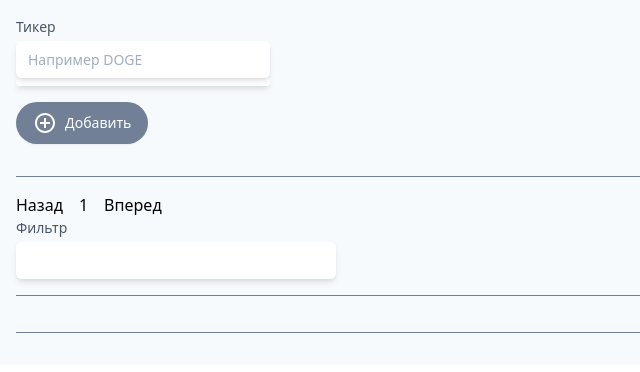
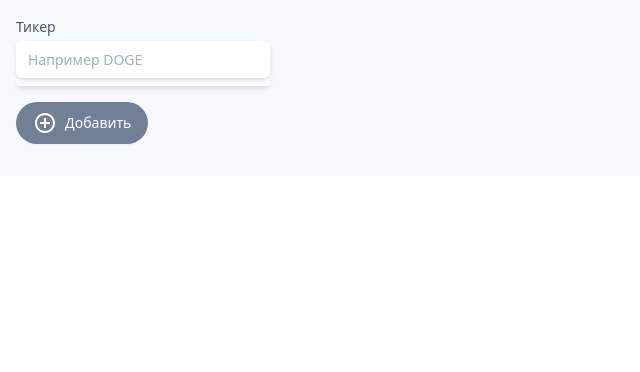
Before and after one commit to lenaonisch/cryptonomicon-ng, an Angular app: page / in a window 1280 px wide. Shown: the top 372 px of the page, without its empty margins (0-640 px from the left). Built offline with nearby package versions, Linux system fonts and the light colour scheme.

Commit message:
button modified and applied for Forward and Backward. pagination started

```diff
--- a/src/app/components/add-ticker/add-ticker.component.html
+++ b/src/app/components/add-ticker/add-ticker.component.html
@@ -54,7 +54,7 @@
         </div>
       </div>
     </div>
-    <app-iconed-button (btnClick) = "addTickerHandler($event.value);" [iconPath]="addButtonIconPath"></app-iconed-button>
+    <app-iconed-button (btnClick) = "addTickerHandler($event.value);" [text]="'Добавить'" [iconPath]="addButtonIconPath"></app-iconed-button>
   </section>
   <div class="inline-block">
     <!-- <slot name="advert" /> -->
--- a/src/app/components/iconed-button/iconed-button.component.html
+++ b/src/app/components/iconed-button/iconed-button.component.html
@@ -1,6 +1,11 @@
 <button
     (click)="onClick()"
     type="button"
+    [ngClass]="{
+      'hover:bg-gray-700': isEnabled,
+      'bg-gray-600': isEnabled,
+      'bg-gray-500': !isEnabled
+    }"
     class="
       my-4
       inline-flex
@@ -14,8 +19,6 @@
       font-medium
       rounded-full
       text-white
-      bg-gray-600
-      hover:bg-gray-700
       transition-colors
       duration-300
       focus:outline-none focus:ring-2 focus:ring-offset-2 focus:ring-gray-500
@@ -34,5 +37,5 @@
         [attr.d]="iconPath"
       ></path>
     </svg>
-    Добавить
+    {{text}}
   </button>
--- a/src/app/components/iconed-button/iconed-button.component.ts
+++ b/src/app/components/iconed-button/iconed-button.component.ts
@@ -10,6 +10,8 @@ export class IconedButtonComponent implements OnInit {
   @Output() btnClick = new EventEmitter();
 
   @Input() iconPath: string = '';
+  @Input() text: string = "";
+  @Input() isEnabled: boolean = true;
 
   constructor() {}
 
--- a/src/app/components/tickers-list/tickers-list.component.html
+++ b/src/app/components/tickers-list/tickers-list.component.html
@@ -1,72 +1,18 @@
-<!-- <div *ngif="tickers.length > 0"> -->
-<div>
+<div *ngIf="tickers.length > 0">
   <hr class="w-full border-t border-gray-600 my-4" />
-    <button
-      onClick="onBackwardClick"
-      type="button"
-      class="
-        my-4
-        inline-flex
-        items-center
-        py-2
-        px-4
-        border border-transparent
-        shadow-sm
-        text-sm
-        leading-4
-        font-medium
-        rounded-full
-        text-white
-        transition-colors
-        duration-300
-        focus:outline-none
-        focus:ring-2
-        focus:ring-offset-2
-        focus:ring-gray-500
-      "
-      :disabled="backwardPageEnabled ? false : true"
-      :class="{
-        'hover:bg-gray-700': backwardPageEnabled,
-        'bg-gray-600': backwardPageEnabled,
-        'bg-gray-500': !backwardPageEnabled,
-      }"
-    >
-      Назад
-    </button>
+  <app-iconed-button
+    (btnClick)="onBackwardClick()"
+    [text]="'Назад'"
+    [iconPath]="''"
+    [isEnabled]="backwardPageEnabled"
+  ></app-iconed-button>
   <div class="inline-block mx-4">{{ page }}</div>
-    <button
-      onClick="onForwardClick"
-      type="button"
-      class="
-        my-4
-        mx-2
-        inline-flex
-        items-center
-        py-2
-        px-4
-        border border-transparent
-        shadow-sm
-        text-sm
-        leading-4
-        font-medium
-        rounded-full
-        text-white
-        transition-colors
-        duration-300
-        focus:outline-none
-        focus:ring-2
-        focus:ring-offset-2
-        focus:ring-gray-500
-      "
-      :disabled="forwardPageEnabled ? false : true"
-      :class="{
-        'hover:bg-gray-700': forwardPageEnabled,
-        'bg-gray-600': forwardPageEnabled,
-        'bg-gray-500': !forwardPageEnabled,
-      }"
-    >
-      Вперед
-    </button>
+  <app-iconed-button
+    (btnClick)="onForwardClick()"
+    [text]="'Вперед'"
+    [iconPath]="''"
+    [isEnabled]="forwardPageEnabled"
+  ></app-iconed-button>
   <div class="max-w-xs">
     <label for="filter" class="block text-sm font-medium text-gray-700"
       >Фильтр</label
@@ -98,7 +44,7 @@
         *ngFor="let t of tickers"
         (click)="select(t.name)"
         [ngClass]="{
-            'border-4': (selectedTicker$ | async ) === t.name
+          'border-4': (selectedTicker$ | async) === t.name
         }"
         class="
           bg-white
@@ -119,8 +65,7 @@
               :to="{ name: 'coinDetails', params: { name: t.name } }"
             >
               {{ t.name }}
-                </a
-              >
+            </a>
           </dt>
           <dd class="mt-1 text-3xl font-semibold text-gray-900">
             {{ t.price }}
@@ -133,7 +78,7 @@
         </div>
 
         <button
-            (click)="handleDelete(t); $event.stopPropagation();"
+          (click)="handleDelete(t); $event.stopPropagation()"
           class="
             flex
             items-center
--- a/src/app/components/tickers-list/tickers-list.component.ts
+++ b/src/app/components/tickers-list/tickers-list.component.ts
@@ -14,9 +14,38 @@ export class TickersListComponent implements OnInit {
 
   page: number = 1;
   tickers: Array<Ticker> = [];
-  paginatedTickers: Array<Ticker> = [];
+  filter: string = '';
   isTickerExists: boolean = false;
   selectedTicker$: Observable<string> | null = null;
+  pageSize: number = 2;
+  get forwardPageEnabled() {
+    return this.tickers.length > (this.page - 1) * this.pageSize; //because page is increased first
+  }
+
+  get backwardPageEnabled(){
+    return this.page > 1; //because page is increased first
+  }
+
+  get filteredTickers() {
+    if (this.filter !== '') {
+      return this.tickers.filter((t) =>
+        t.name.includes(this.filter.toUpperCase())
+      );
+    }
+    return this.tickers;
+  }
+
+  get paginatedTickers() {
+    return this.filteredTickers.slice(this.startIndex, this.endIndex);
+  }
+
+  get startIndex() {
+    return (this.page - 1) * this.pageSize;
+  }
+
+  get endIndex() {
+    return this.page * this.pageSize;
+  }
 
   constructor(private tickerService: TickerService) {
 
@@ -85,4 +114,15 @@ export class TickersListComponent implements OnInit {
     //this.tickerSelected.emit(tickerName);
     this.tickerService.selectTicker(tickerName);
   }
+  onForwardClick(){
+    if (this.forwardPageEnabled) {
+      this.page++;
+    }
+  }
+
+  onBackwardClick(){
+    if (this.backwardPageEnabled) {
+      this.page--;
+    }
+  }
 }
```
Lines whose indentation alone changed are shown as unchanged.
